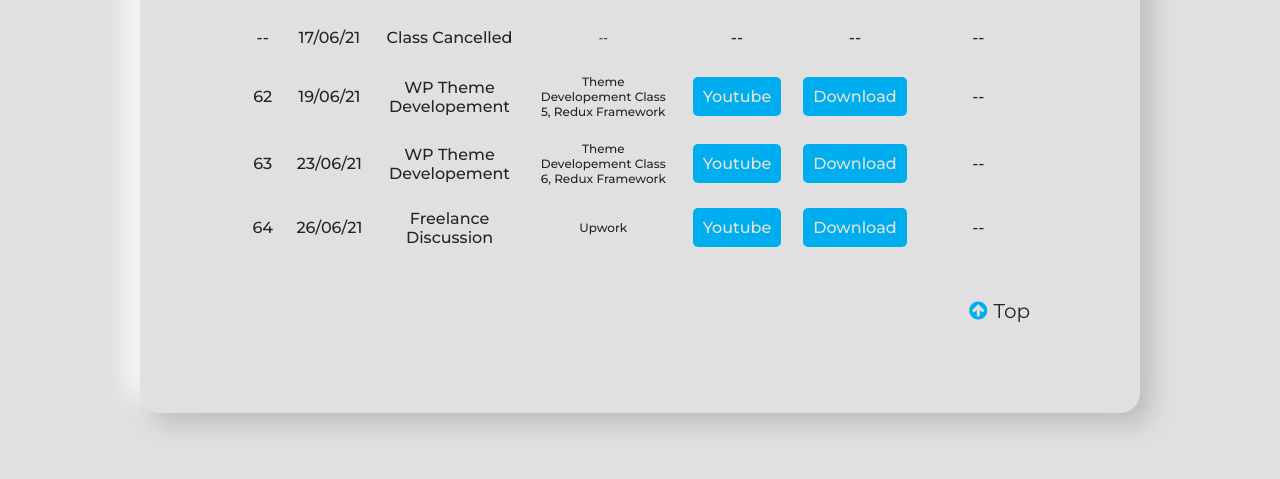
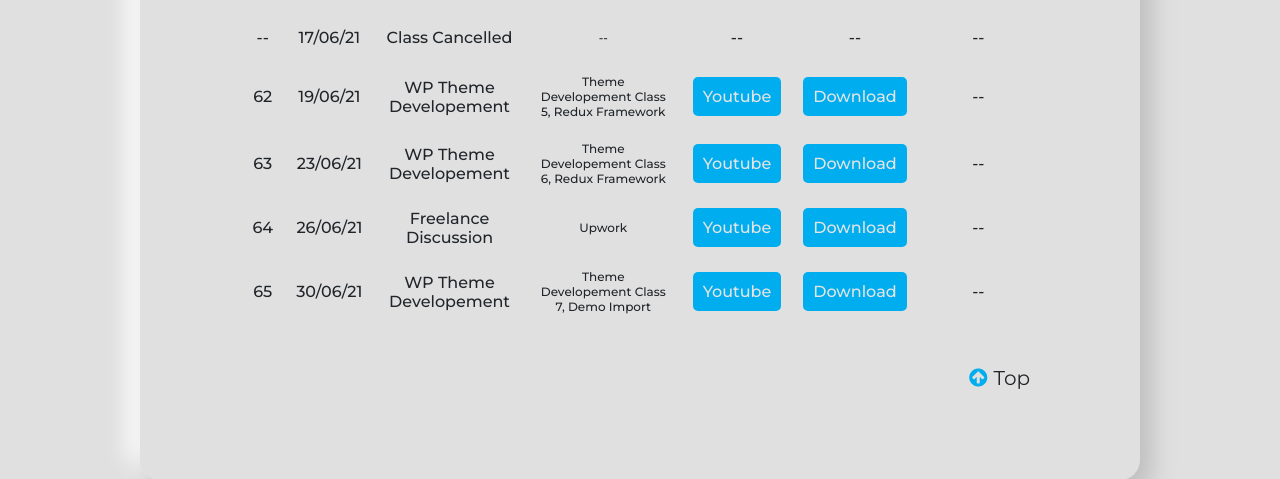
Before and after one commit to webdevsk/ssb301, a plain HTML site: page index.html in a window 1280 px wide. Shown: the part 4778-5257 px from the top of the page. Drawn offline with Linux system fonts and the light colour scheme.

Commit message:
Update index.html

```diff
--- a/index.html
+++ b/index.html
@@ -704,6 +704,15 @@
 				<td class="link"><a href="https://www.ssyoutube.com/watch?v=835W6Fiqnz4" target="_blank">Download</a></td>
 				<td class="link"><!--<a href="https://www.facebook.com/groups/fullstackwebdevelopmentonline25/permalink/514512739708467/" target="_blank">Facebook</a>-->--</td>
 			</tr>
+			<tr>
+				<td>65</td>
+				<td>30/06/21</td>
+				<td>WP Theme Developement</td>
+				<td>Theme Developement Class 7, Demo Import</td>
+				<td class="link"><a href="https://www.youtube.com/watch?v=9TpzuLJAfug" target="_blank">Youtube</a></td>
+				<td class="link"><a href="https://www.ssyoutube.com/watch?v=9TpzuLJAfug" target="_blank">Download</a></td>
+				<td class="link"><!--<a href="https://www.facebook.com/groups/fullstackwebdevelopmentonline25/permalink/514512739708467/" target="_blank">Facebook</a>-->--</td>
+			</tr>
 
 			</tbody>
 
```
